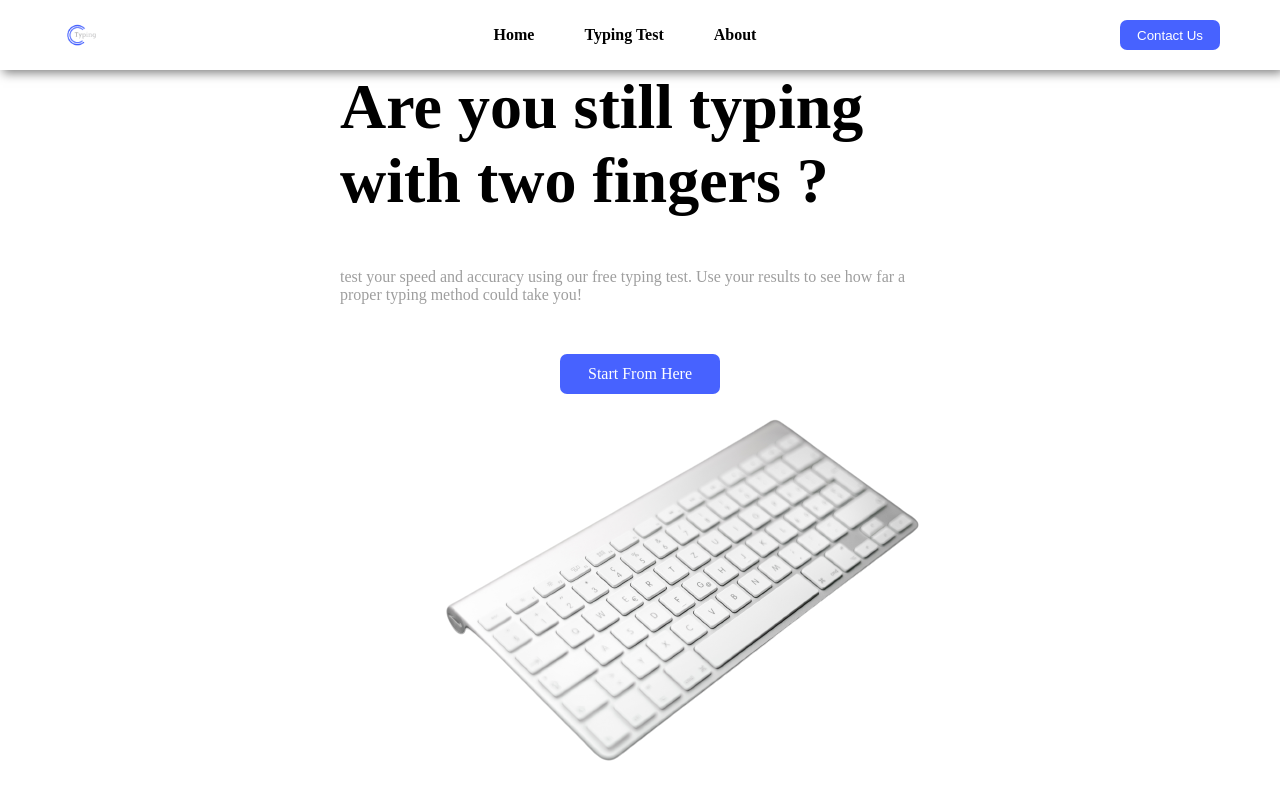
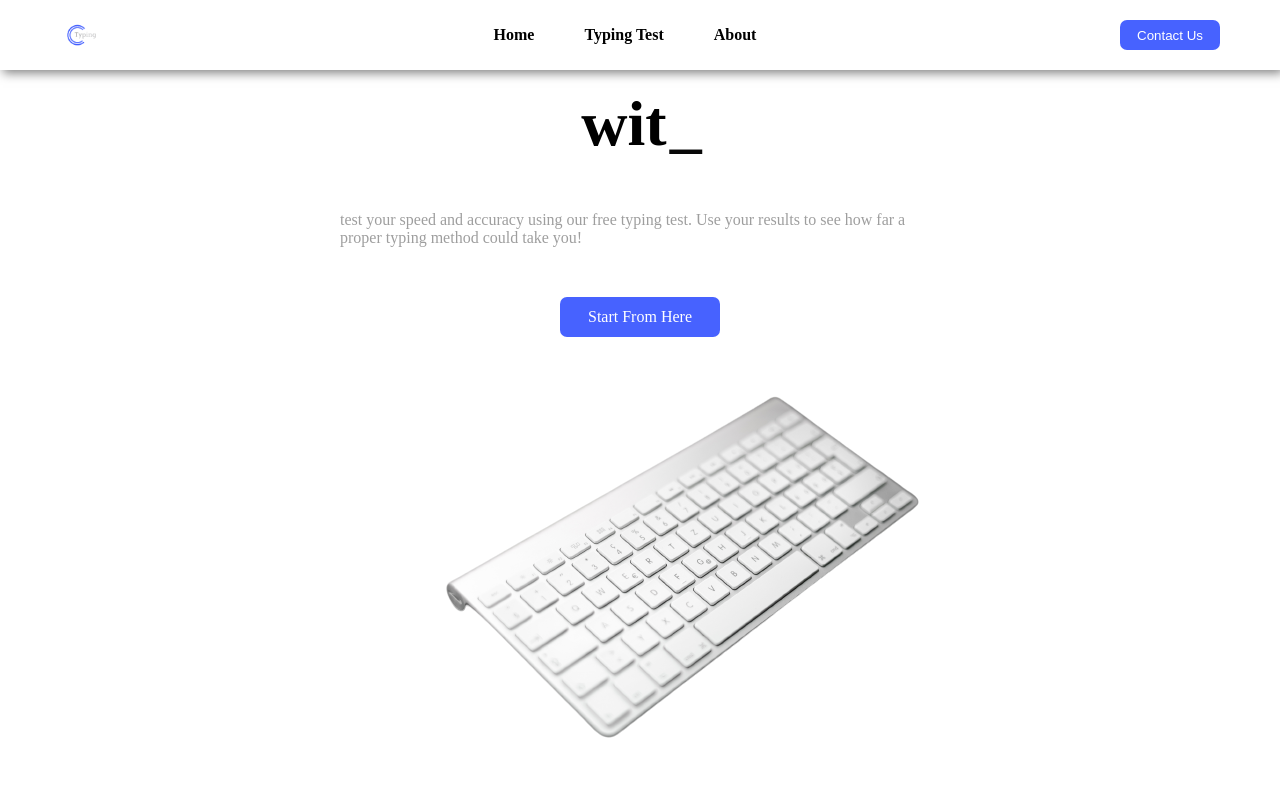
Before and after one commit to ibrahim2375/typing-test, a React (Create React App) app: page / in a window 1280 px wide. Shown: the top 800 px of the page. Built offline with nearby package versions, Linux system fonts and the light colour scheme; no server answers.

Commit message:
adding typing writer to title in home page

```diff
--- a/package.json
+++ b/package.json
@@ -15,6 +15,8 @@
     "react-dom": "^17.0.2",
     "react-router-dom": "^6.2.1",
     "react-scripts": "5.0.0",
+    "react-simple-typewriter": "^3.0.1",
+    "react-typewriter-effect": "^1.1.0",
     "smtpjs": "^0.0.1",
     "sweetalert": "^2.1.2",
     "sweetalert2": "^11.4.0",
--- a/src/components/Home.js
+++ b/src/components/Home.js
@@ -1,4 +1,4 @@
-import React from 'react'
+import React, { useEffect } from 'react'
 import '../css/Home.css';
 import Landing from '../img/Home landing.png'
 import Services from './Services';
@@ -9,7 +9,10 @@ import img4 from '../img/services4.png';
 import Test from './Test';
 import Contact from './Contact'
 import Footer from './Footer'
+import { Typewriter } from 'react-simple-typewriter';
+// import 'react-simple-typewriter/dist';
 function Home() {
+
     const data = [
         {
             id: 1,
@@ -37,13 +40,15 @@ function Home() {
         }
     ]
 
+    useEffect(() => {
+        // typing()
+    })
     return (
         <>
             <div className="container">
                 <div className="home">
                     <div className="landingInfo">
-                        <p className="title">Are you still typing
-                            with two fingers ?</p>
+                        <div className="title"><Typewriter loop cursor cursorStyle='_' typeSpeed={200} delaySpeed={500} words={["Are you still typing ", "with two fingers ?"]} />  </div>
                         <p className="description">
                             test your speed and accuracy using our free
                             typing test. Use your results to see how far
```
Also changed, not shown: 1 other file (tests, documents, lock files or other folders).
